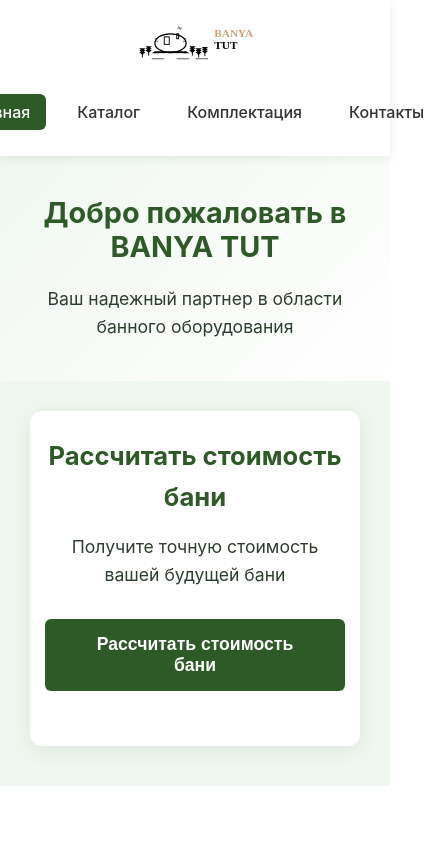
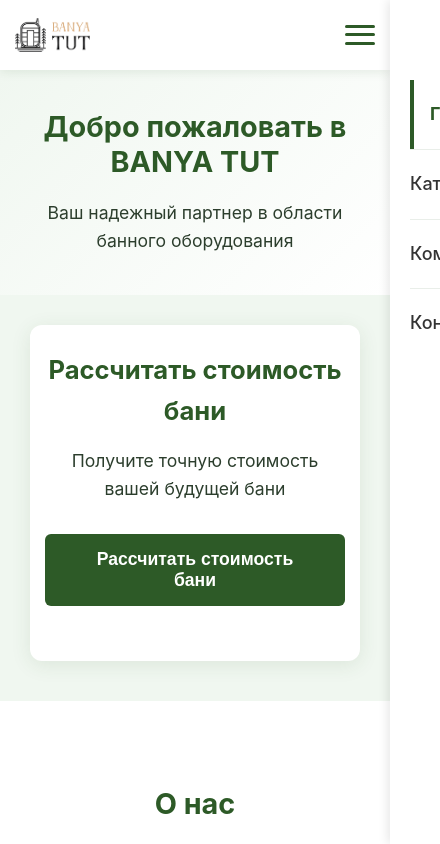
Before and after one commit to klimentsii/tikhon-bani, an Angular app: page /home in a window 390 px wide. Shown: the top 844 px of the page, 440 px wide, since content can reach past the window. Built offline with nearby package versions, Linux system fonts and the light colour scheme.

Commit message:
feat: added logo and adaptated header for mobile

```diff
--- a/src/app/components/footer/footer.html
+++ b/src/app/components/footer/footer.html
@@ -4,7 +4,14 @@
       <!-- Основная информация -->
       <div class="footer-main">
         <div class="footer-logo">
-          <img src="/logo.svg" alt="BANYA TUT" class="footer-logo-image">
+          <img
+            src="/assets/images/logo.png"
+            alt="BANYA TUT - Логотип компании по производству банного оборудования"
+            class="footer-logo-image"
+            width="200"
+            height="60"
+            loading="lazy"
+          >
           <p>Ваш надежный партнер в области банного оборудования</p>
         </div>
 
--- a/src/app/components/footer/footer.scss
+++ b/src/app/components/footer/footer.scss
@@ -27,9 +27,11 @@
   .footer-logo-image {
     height: 60px;
     width: auto;
+    max-width: 200px;
     margin-bottom: 15px;
     filter: brightness(0) invert(1); // Делаем логотип белым для футера
     transition: transform 0.3s ease;
+    object-fit: contain;
 
     &:hover {
       transform: scale(1.05);
--- a/src/app/components/header/header.html
+++ b/src/app/components/header/header.html
@@ -1,16 +1,28 @@
 <header class="header">
   <div class="header-container">
-    <!-- Группа логотипа и навигации слева -->
-    <div class="logo-nav-group">
     <!-- Логотип -->
     <div class="logo">
-        <a routerLink="/home" (click)="onNavClick()">
-          <img src="/logo.svg" alt="BANYA TUT" class="logo-image">
+      <a routerLink="/home" (click)="onNavClick()" title="BANYA TUT - Главная страница">
+        <img
+          src="/assets/images/logo.png"
+          alt="BANYA TUT - Логотип компании по производству банного оборудования"
+          class="logo-image"
+          width="200"
+          height="60"
+          loading="eager"
+        >
       </a>
     </div>
 
+    <!-- Мобильная кнопка меню -->
+    <button class="mobile-menu-toggle" (click)="toggleMobileMenu()" [class.active]="isMobileMenuOpen" aria-label="Открыть меню">
+      <span class="hamburger-line"></span>
+      <span class="hamburger-line"></span>
+      <span class="hamburger-line"></span>
+    </button>
+
     <!-- Навигация -->
-      <nav class="nav">
+    <nav class="nav" [class.mobile-open]="isMobileMenuOpen">
       <ul class="nav-list">
         <li><a routerLink="/home" routerLinkActive="active" (click)="onNavClick()">Главная</a></li>
         <li><a routerLink="/catalog" routerLinkActive="active" (click)="onNavClick()">Каталог</a></li>
@@ -18,6 +30,8 @@
         <li><a routerLink="/contacts" routerLinkActive="active" (click)="onNavClick()">Контакты</a></li>
       </ul>
     </nav>
-    </div>
+
+    <!-- Затемнение для мобильного меню -->
+    <div class="mobile-overlay" [class.active]="isMobileMenuOpen" (click)="closeMobileMenu()"></div>
   </div>
 </header>
--- a/src/app/components/header/header.scss
+++ b/src/app/components/header/header.scss
@@ -18,16 +18,10 @@
     padding: 0 20px;
     display: flex;
     align-items: center;
-    justify-content: flex-start;
+    justify-content: space-between;
     height: 70px;
+    position: relative;
   }
-}
-
-// Grouping logo and navigation to the left
-.logo-nav-group {
-  display: flex;
-  align-items: center;
-  gap: 40px;
 }
 
 .logo {
@@ -41,7 +35,9 @@
   .logo-image {
     height: 50px;
     width: auto;
+    max-width: 200px;
     transition: transform 0.3s ease;
+    object-fit: contain;
 
     &:hover {
       transform: scale(1.05);
@@ -53,6 +49,48 @@
     font-size: 24px;
     font-weight: 700;
     color: $logo-color;
+  }
+}
+
+// Мобильная кнопка меню
+.mobile-menu-toggle {
+  display: none;
+  flex-direction: column;
+  justify-content: space-around;
+  width: 30px;
+  height: 25px;
+  background: transparent;
+  border: none;
+  cursor: pointer;
+  padding: 0;
+  z-index: 1001;
+  transition: all 0.3s ease;
+
+  .hamburger-line {
+    width: 100%;
+    height: 3px;
+    background: $logo-color;
+    border-radius: 2px;
+    transition: all 0.3s ease;
+    transform-origin: center;
+  }
+
+  &.active {
+    .hamburger-line {
+      &:nth-child(1) {
+        transform: rotate(45deg) translate(6px, 6px);
+      }
+      &:nth-child(2) {
+        opacity: 0;
+      }
+      &:nth-child(3) {
+        transform: rotate(-45deg) translate(6px, -6px);
+      }
+    }
+  }
+
+  @media (max-width: 768px) {
+    display: flex;
   }
 }
 
@@ -87,23 +125,120 @@
   }
 }
 
-// Responsiveness
+// Затемнение для мобильного меню
+.mobile-overlay {
+  display: none;
+  position: fixed;
+  top: 0;
+  left: 0;
+  width: 100%;
+  height: 100%;
+  background: rgba(0, 0, 0, 0.5);
+  z-index: 999;
+  opacity: 0;
+  visibility: hidden;
+  transition: all 0.3s ease;
+
+  &.active {
+    opacity: 1;
+    visibility: visible;
+  }
+
+  @media (max-width: 768px) {
+    display: block;
+  }
+}
+
+// Адаптивность
 @media (max-width: 768px) {
   .header {
     &-container {
-      flex-direction: column;
-      height: auto;
-      padding: 15px 20px;
+      justify-content: space-between;
+      padding: 0 20px;
     }
   }
 
-  .logo-nav-group {
-    flex-direction: column;
-    gap: 20px;
+  .logo {
+    .logo-image {
+      height: 40px;
+    }
   }
 
-  .nav-list {
-    gap: 15px;
-    margin: 15px 0;
+  .nav {
+    position: fixed;
+    top: 0;
+    right: -100%;
+    width: 280px;
+    height: 100vh;
+    background: $header-bg;
+    box-shadow: -2px 0 10px rgba(0, 0, 0, 0.1);
+    transition: right 0.3s ease;
+    z-index: 1000;
+    padding: 80px 20px 20px;
+
+    &.mobile-open {
+      right: 0;
+    }
+
+    &-list {
+      flex-direction: column;
+      gap: 0;
+      margin: 0;
+
+      li {
+        width: 100%;
+        border-bottom: 1px solid rgba($logo-color, 0.1);
+
+        &:last-child {
+          border-bottom: none;
+        }
+
+        a {
+          display: block;
+          padding: 20px 0;
+          width: 100%;
+          text-align: left;
+          font-size: 18px;
+          border-radius: 0;
+
+          &:hover {
+            background: transparent;
+            color: $logo-color;
+            padding-left: 10px;
+          }
+
+          &.active {
+            background: transparent;
+            color: $logo-color;
+            font-weight: 700;
+            border-left: 4px solid $logo-color;
+            padding-left: 16px;
+          }
+        }
+      }
+    }
   }
 }
+
+@media (max-width: 480px) {
+  .header {
+    &-container {
+      padding: 0 15px;
+    }
+  }
+
+  .logo {
+    .logo-image {
+      height: 35px;
+    }
+  }
+
+  .nav {
+    width: 100%;
+    right: -100%;
+
+    &.mobile-open {
+      right: 0;
+    }
+  }
+}
--- a/src/app/components/header/header.ts
+++ b/src/app/components/header/header.ts
@@ -10,11 +10,29 @@
   styleUrl: './header.scss'
 })
 export class Header {
+  isMobileMenuOpen = false;
 
   constructor(private scrollService: ScrollService) {}
 
   onNavClick() {
     // Прокручиваем к началу страницы при клике на навигацию
     this.scrollService.scrollToTop();
+    // Закрываем мобильное меню при клике на ссылку
+    this.closeMobileMenu();
+  }
+
+  toggleMobileMenu() {
+    this.isMobileMenuOpen = !this.isMobileMenuOpen;
+    // Блокируем прокрутку страницы когда меню открыто
+    if (this.isMobileMenuOpen) {
+      document.body.style.overflow = 'hidden';
+    } else {
+      document.body.style.overflow = '';
+    }
+  }
+
+  closeMobileMenu() {
+    this.isMobileMenuOpen = false;
+    document.body.style.overflow = '';
   }
 }
--- a/src/styles.scss
+++ b/src/styles.scss
@@ -58,7 +58,7 @@
     color: $white;
 
     &:hover {
-      background: darken($accent-color, 10%);
+      // background: darken($accent-color, 10%);
       transform: translateY(-2px);
       box-shadow: 0 4px 12px rgba($accent-color, 0.3);
     }
```
Also changed, not shown: public/logo.svg (deleted), src/assets/images/logo.png (added). Lines whose indentation alone changed are shown as unchanged.
